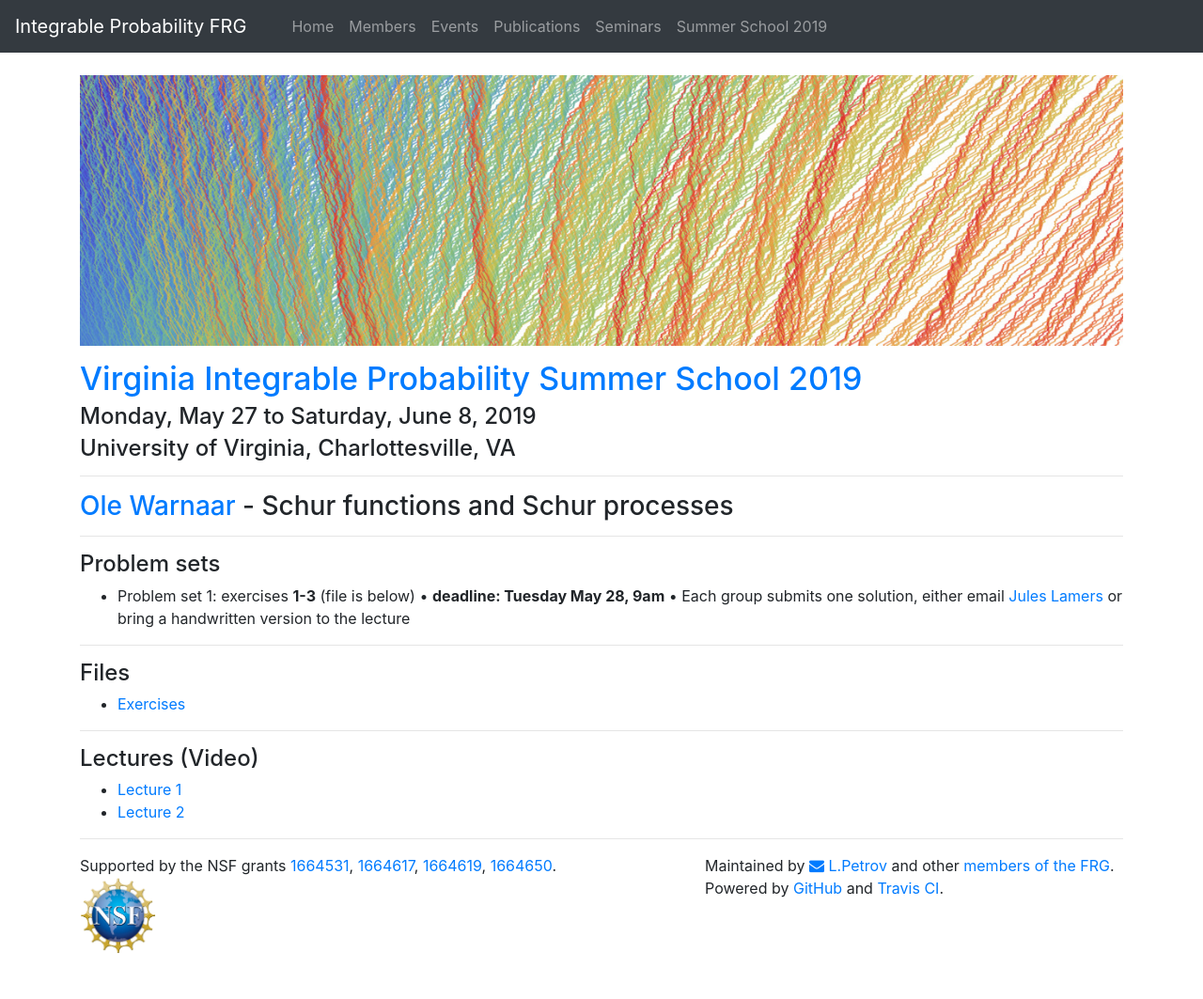
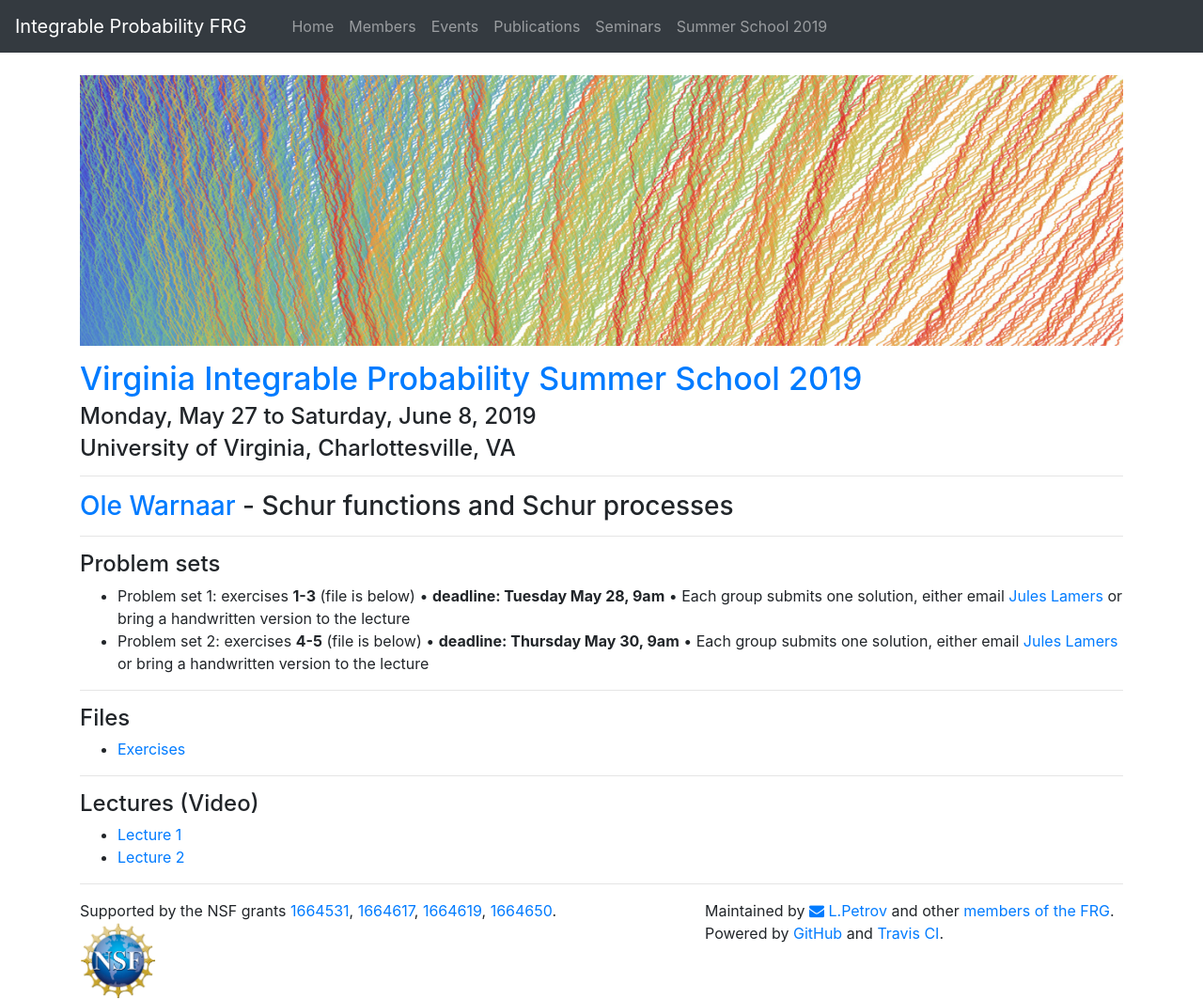
Before and after one commit to int-prob/int-prob-code, a Jekyll site: the page built from vipss2019/warnaar.md, in a window 1280 px wide. Shown: the whole page at 94% size. Built offline with Jekyll 4.4.1, drawn with Linux system fonts in a browser that asks for light colours; nearby versions of some CDN libraries; before the commit the page ends 1015 px from its top, so only the background shows below that.

Commit message:
update warnaar.md at Tue May 28 11:05:25 EDT 2019

```diff
--- a/vipss2019/warnaar.md
+++ b/vipss2019/warnaar.md
@@ -21,6 +21,7 @@ permalink: /vipss2019/warnaar/
 ### Problem sets
 
 - Problem set 1: exercises **1-3** (file is below) &bull; **deadline: Tuesday May 28, 9am** &bull; Each group submits one solution, either email [Jules Lamers](mailto:jules.l@unimelb.edu.au) or bring a handwritten version to the lecture
+- Problem set 2: exercises **4-5** (file is below) &bull; **deadline: Thursday May 30, 9am** &bull; Each group submits one solution, either email [Jules Lamers](mailto:jules.l@unimelb.edu.au) or bring a handwritten version to the lecture
 
 
 ---
```
